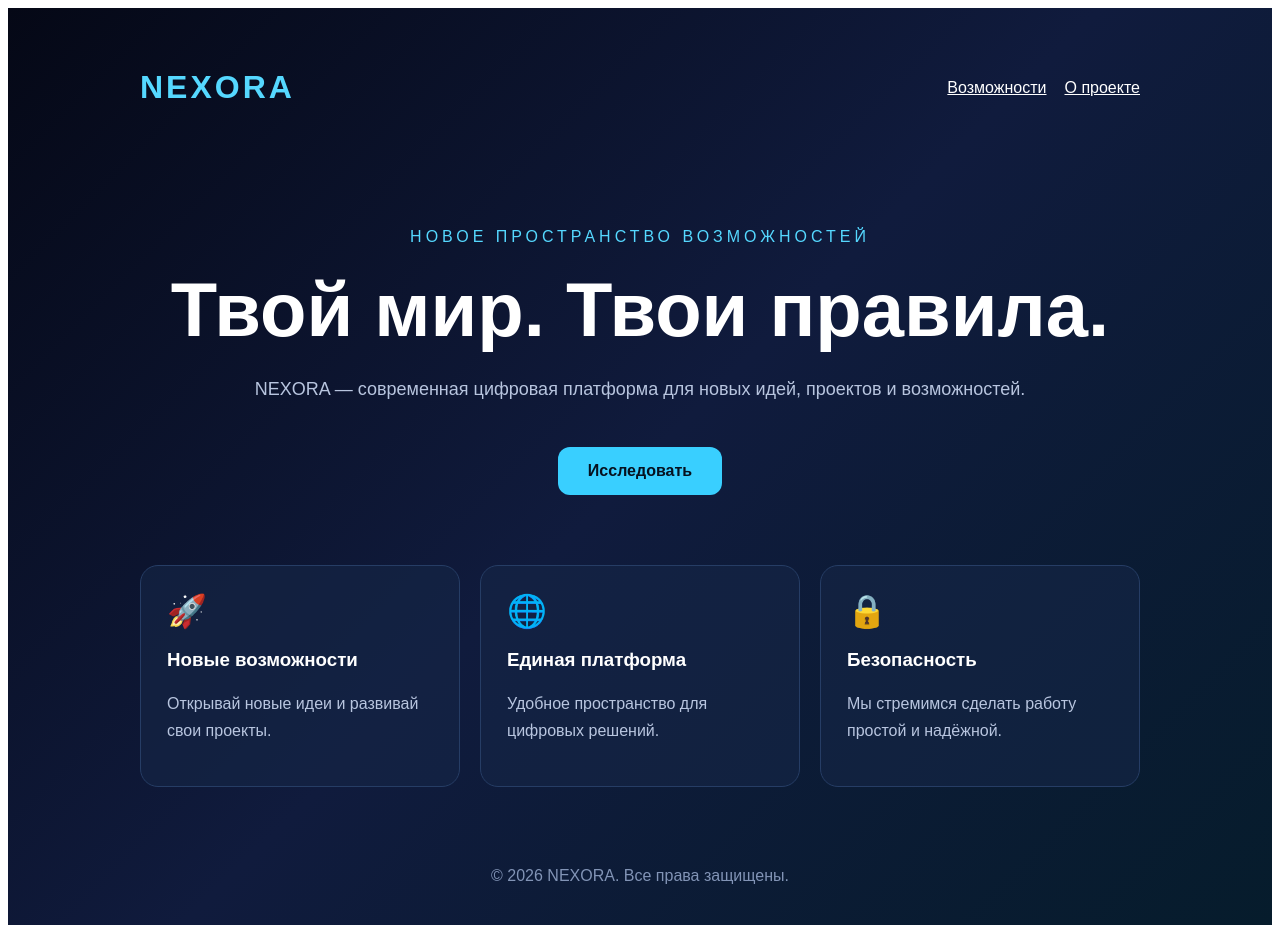
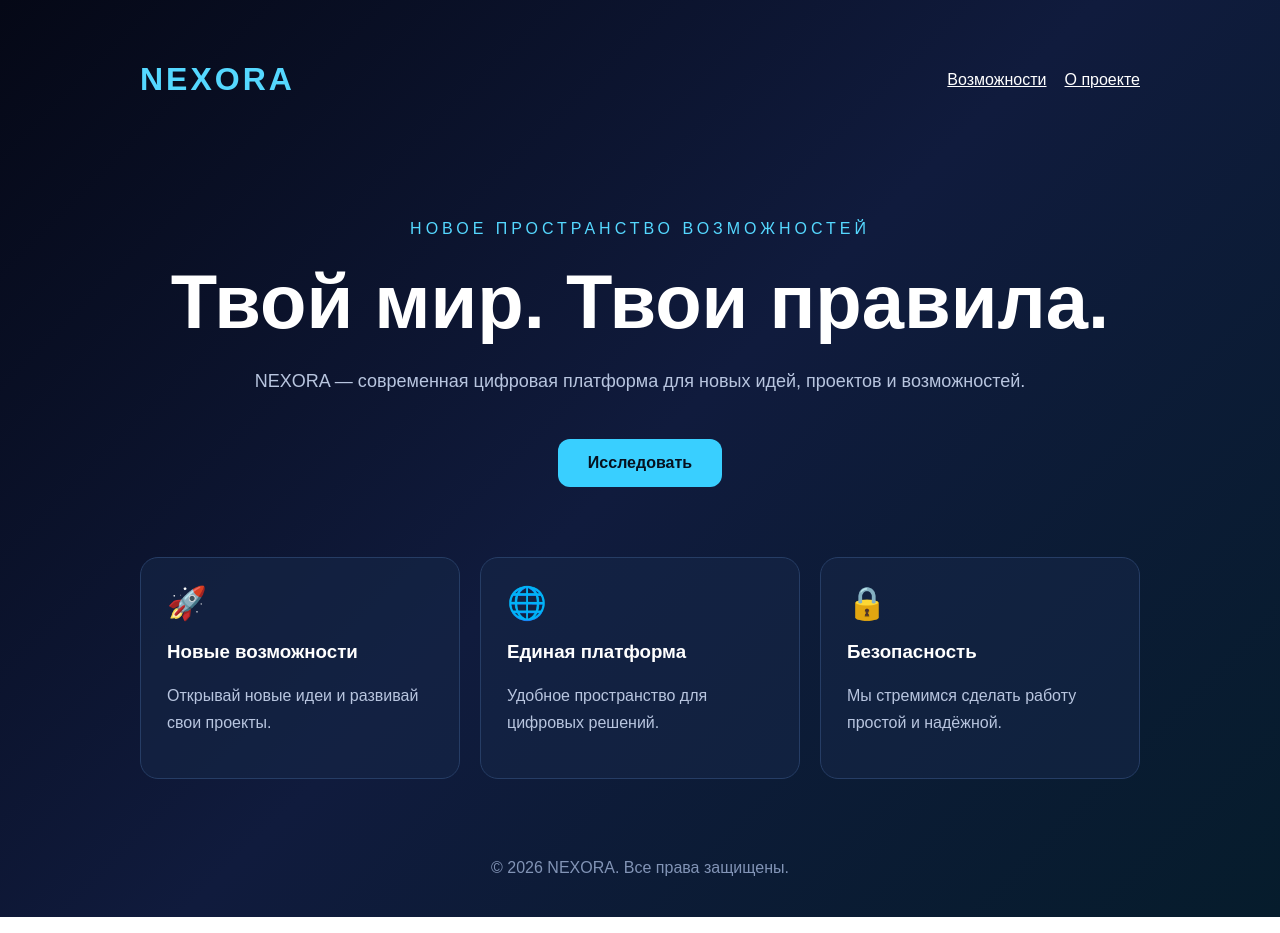
Before and after one commit to alikemalmuradov101-boop/NEXORA, a Next.js app: page / in a window 1280 px wide. Built offline with nearby package versions, Linux system fonts and the light colour scheme.

Commit message:
Add RootLayout component with metadata for NEXORA

```diff
--- /dev/null
+++ b/app/layout.tsx
@@ -0,0 +1,18 @@
+import type { Metadata } from "next";
+
+export const metadata: Metadata = {
+title: "NEXORA — Твой мир. Твои правила.",
+description: "NEXORA — современная цифровая платформа.",
+};
+
+export default function RootLayout({
+children,
+}: Readonly<{
+children: React.ReactNode;
+}>) {
+return (
+<html lang="ru">
+<body style={{ margin: 0 }}>{children}</body>
+</html>
+);
+}
```
